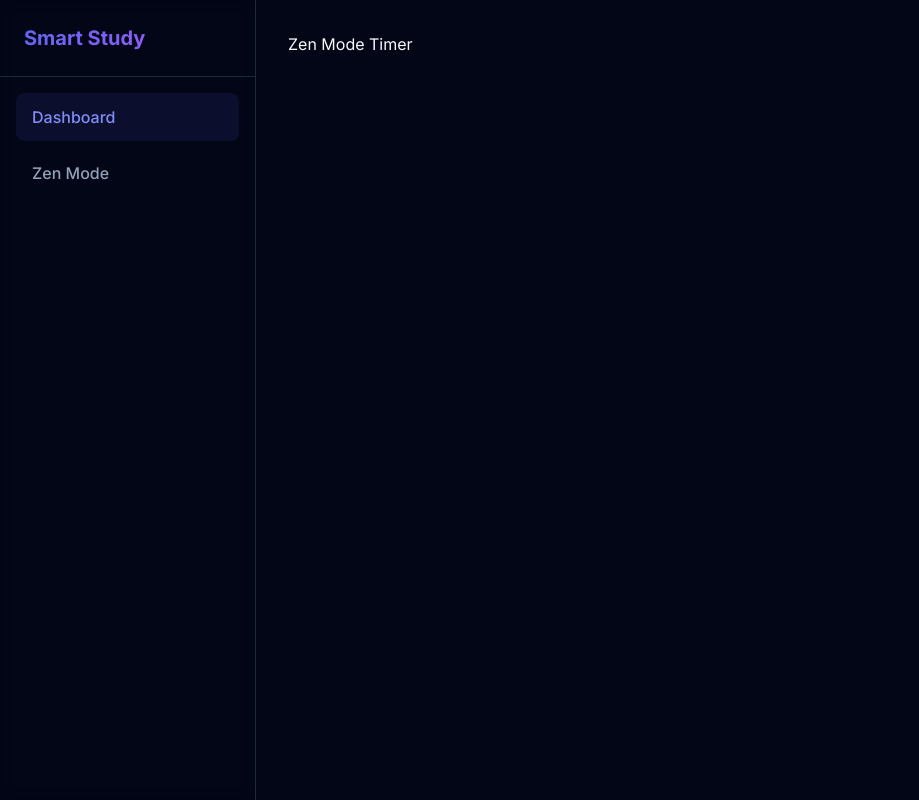
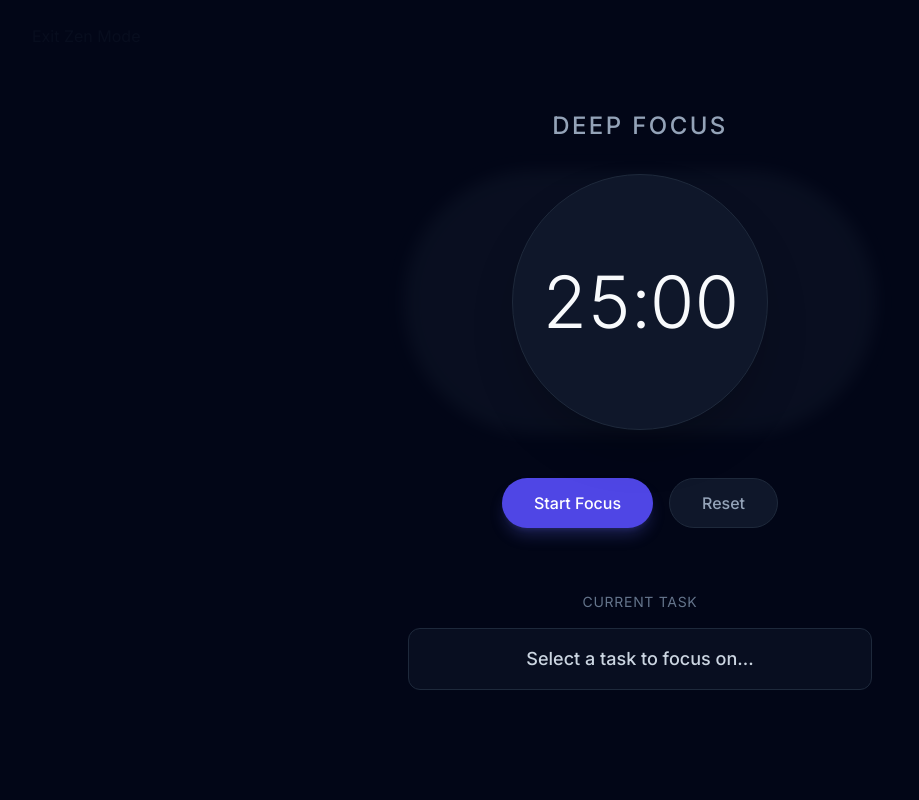
Before and after one commit to pariporwal27/smart-study-planner, a Next.js app in the folder frontend/: page /zen in a window 1280 px wide. Shown: the whole page, without its empty margins (0-919 px from the left). Built offline with nearby package versions, Linux system fonts and the light colour scheme.

Commit message:
feat(frontend): Implement Zen Mode interface

```diff
--- a/frontend/src/app/zen/page.tsx
+++ b/frontend/src/app/zen/page.tsx
@@ -1 +1,101 @@
-export default function ZenMode() { return <div>Zen Mode Timer</div> }
+'use client';
+
+import { useState, useEffect } from 'react';
+import { getTasks } from '@/lib/api';
+import Link from 'next/link';
+
+export default function ZenMode() {
+  const [tasks, setTasks] = useState([]);
+  const [activeTask, setActiveTask] = useState(null);
+  const [timeLeft, setTimeLeft] = useState(25 * 60); // 25 min default
+  const [isRunning, setIsRunning] = useState(false);
+
+  useEffect(() => {
+    // In a real scenario we'd fetch tasks. Let's mock a few for the demo.
+    setTasks([
+      { id: 1, title: 'Review Calculus Chapter 4', status: 'pending' },
+      { id: 2, title: 'Write English Essay Draft', status: 'pending' },
+    ]);
+  }, []);
+
+  useEffect(() => {
+    let interval: NodeJS.Timeout;
+    if (isRunning && timeLeft > 0) {
+      interval = setInterval(() => {
+        setTimeLeft((prev) => prev - 1);
+      }, 1000);
+    } else if (timeLeft === 0) {
+      setIsRunning(false);
+      // Could play a sound here
+    }
+    return () => clearInterval(interval);
+  }, [isRunning, timeLeft]);
+
+  const toggleTimer = () => setIsRunning(!isRunning);
+
+  const resetTimer = () => {
+    setIsRunning(false);
+    setTimeLeft(25 * 60);
+  };
+
+  const formatTime = (seconds: number) => {
+    const m = Math.floor(seconds / 60);
+    const s = seconds % 60;
+    return `${m.toString().padStart(2, '0')}:${s.toString().padStart(2, '0')}`;
+  };
+
+  return (
+    <div className="fixed inset-0 bg-slate-950 z-50 flex flex-col items-center justify-center">
+      {/* Invisible/Subtle exit button as requested previously */}
+      <Link
+        href="/dashboard"
+        className="absolute top-4 left-4 text-slate-800 hover:text-slate-400 transition-colors opacity-20 hover:opacity-100 px-4 py-2"
+      >
+        Exit Zen Mode
+      </Link>
+
+      <div className="text-center max-w-lg w-full px-6">
+        <h2 className="text-2xl font-medium text-slate-400 mb-8 tracking-widest uppercase">Deep Focus</h2>
+
+        {/* Timer */}
+        <div className="relative group">
+          <div className={`absolute -inset-1 rounded-full blur opacity-25 transition duration-1000 ${isRunning ? 'bg-gradient-to-r from-indigo-500 to-purple-500 opacity-50' : 'bg-slate-800'}`}></div>
+          <div className="relative bg-slate-900 border border-slate-800 rounded-full w-64 h-64 mx-auto flex items-center justify-center shadow-2xl">
+            <h1 className="text-7xl font-light tabular-nums text-slate-50 tracking-tight">
+              {formatTime(timeLeft)}
+            </h1>
+          </div>
+        </div>
+
+        {/* Controls */}
+        <div className="flex gap-4 justify-center mt-12">
+          <button
+            onClick={toggleTimer}
+            className={`px-8 py-3 rounded-full font-medium transition ${
+              isRunning ? 'bg-slate-800 hover:bg-slate-700 text-slate-200' : 'bg-indigo-600 hover:bg-indigo-500 text-white shadow-lg shadow-indigo-500/25'
+            }`}
+          >
+            {isRunning ? 'Pause' : 'Start Focus'}
+          </button>
+          <button
+            onClick={resetTimer}
+            className="px-8 py-3 rounded-full font-medium bg-slate-900 border border-slate-800 hover:bg-slate-800 text-slate-400 transition"
+          >
+            Reset
+          </button>
+        </div>
+
+        {/* Current Task */}
+        <div className="mt-16">
+          <p className="text-sm text-slate-500 uppercase tracking-wider mb-4">Current Task</p>
+          <div className="bg-slate-900/50 border border-slate-800 rounded-xl p-4 cursor-pointer hover:border-indigo-500/50 transition"
+               onClick={() => setActiveTask(tasks[0])}>
+            <p className="text-lg font-medium text-slate-300">
+              {activeTask ? activeTask.title : 'Select a task to focus on...'}
+            </p>
+          </div>
+        </div>
+      </div>
+    </div>
+  );
+}
```
